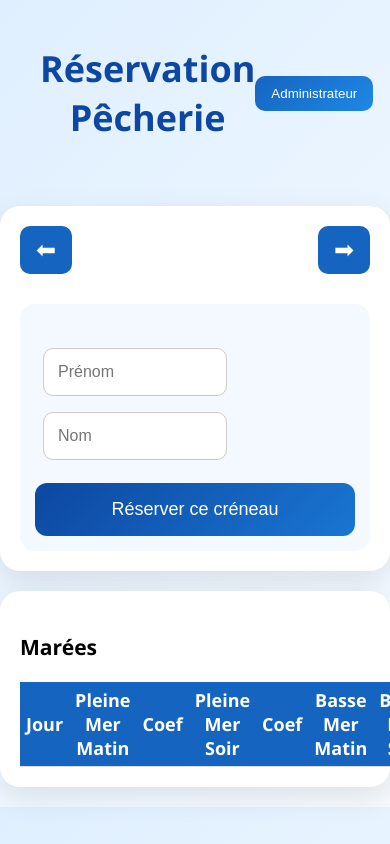
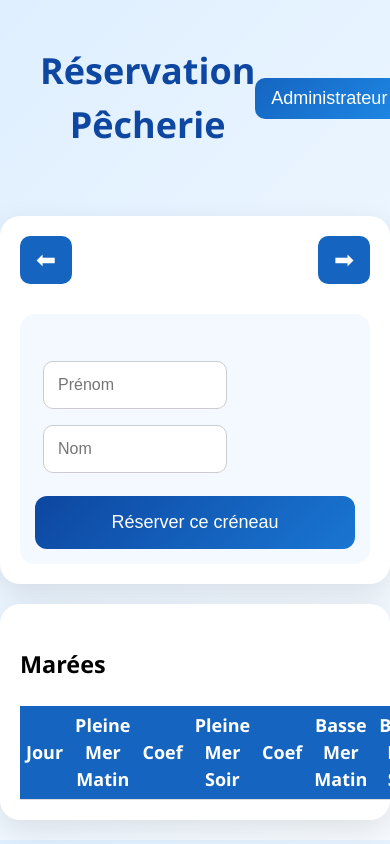
Before and after one commit to josephinegibert-ai/marees-reservation, a website: page public/index.html in a window 390 px wide. Shown: the top 844 px of the page. Drawn offline with Linux system fonts and the light colour scheme; no server answers.

Commit message:
test encore

```diff
--- a/public/index.html
+++ b/public/index.html
@@ -21,6 +21,12 @@
     }
 }
 
+@media (max-width: 600px) {
+    html {
+        font-size: 20px;
+    }
+}
+
 .calendar-header button {
     font-size: 24px;      /* taille de la flèche */
     padding: 10px 16px;   /* taille du bouton */
@@ -31,8 +37,25 @@
     color: white;
 }
 
+html {
+    font-size: 18px;
+}
+
 body {
-    font-size: 18px; /* taille globale */
+    font-size: 1rem;
+    line-height: 1.5;
+}
+
+h1 { font-size: 2rem; }
+h2 { font-size: 1.6rem; }
+h3 { font-size: 1.3rem; }
+
+button {
+    font-size: 1rem;
+}
+
+input {
+    font-size: 1rem;
 }
 
 .calendar-header button:hover {
```
